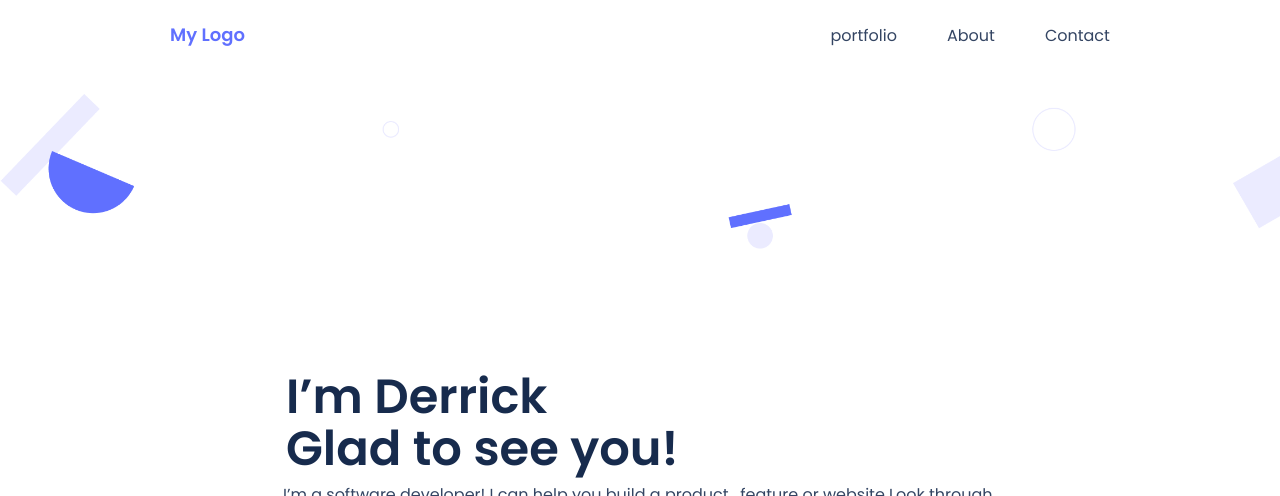
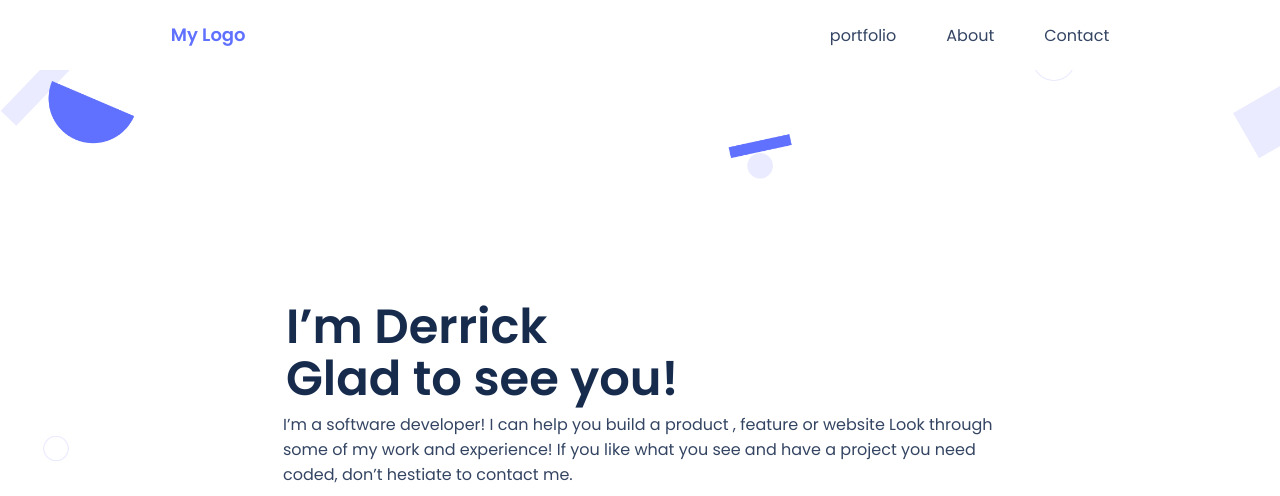
Before and after one commit to derrick1451/Mobile-Portfolio, a plain HTML site: page index.html in a window 1280 px wide. Shown: the top 496 px of the page. Drawn offline with Linux system fonts and the light colour scheme.

Commit message:
Update style file

```diff
--- a/style.css
+++ b/style.css
@@ -819,6 +819,10 @@ label {
     display: flex;
     justify-content: space-around;
     align-items: center;
+    position: fixed;
+    width: 100%;
+    background-color: #fff;
+    border: 1px solid #fff;
   }
 
   .desktop-nav li a {
@@ -838,7 +842,7 @@ label {
     align-items: center;
     background-color: #fff;
     border-bottom-left-radius: 90px;
-    height: 100vh;
+    height: 100svh;
   }
 
   .main-section h1 {
```
